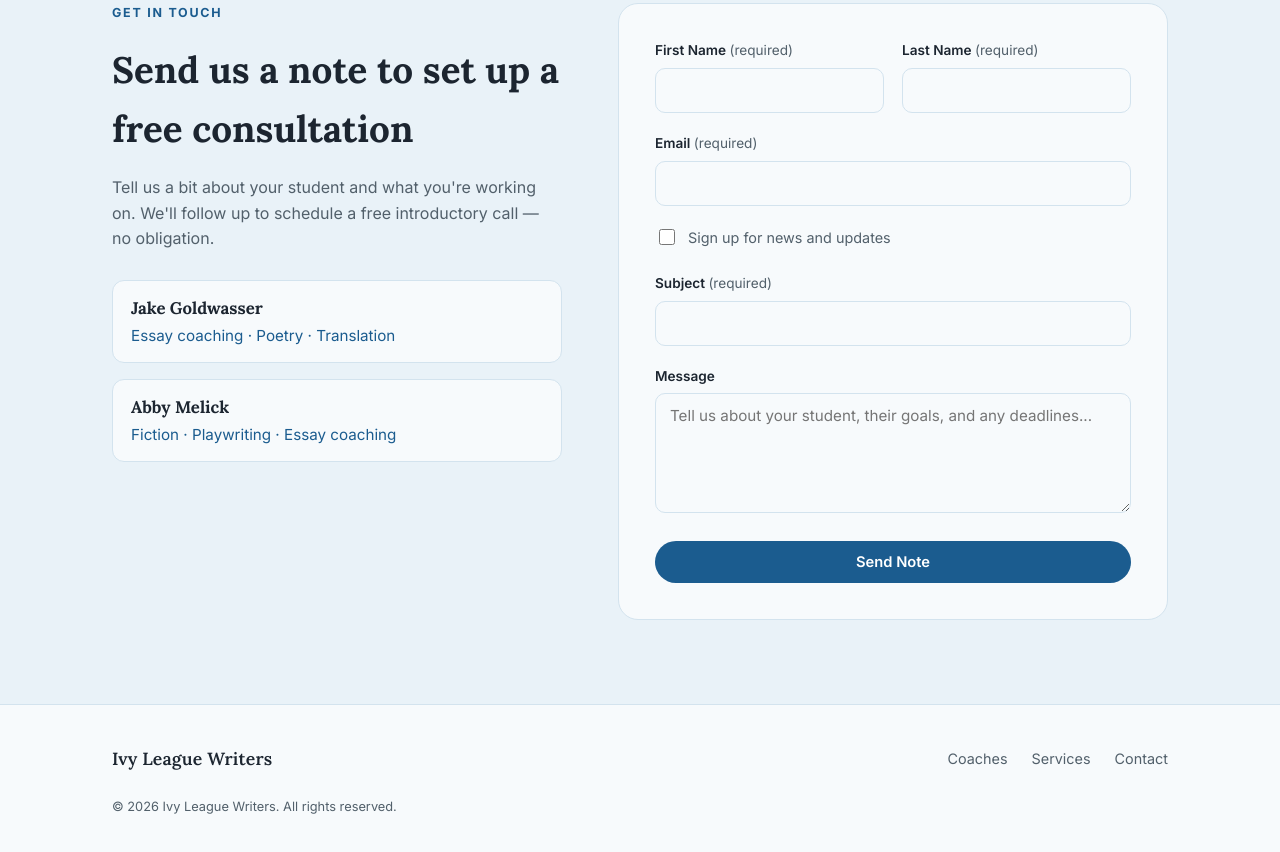
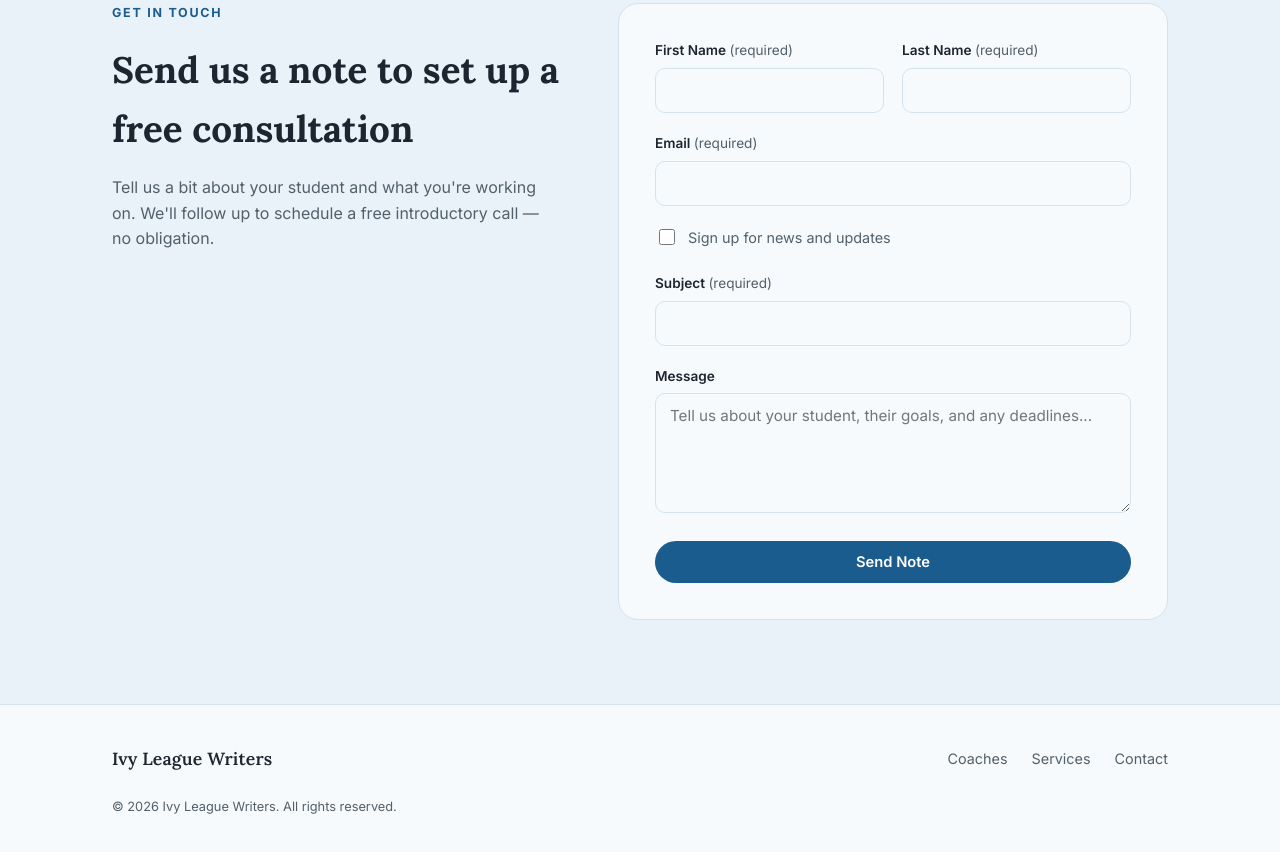
Before and after one commit to jakegoldwasser/ivy-league-writers, a plain HTML site: page index.html in a window 1280 px wide. Shown: the part 3498-4350 px from the top of the page. Drawn offline with Linux system fonts and the light colour scheme.

Commit message:
Remove redundant coach boxes from the contact section
Jake and Abby's names/specialties already appear in the Coaches
section above; repeating them just above the form was redundant.

Co-Authored-By: Claude Sonnet 5 <noreply@anthropic.com>

```diff
--- a/index.html
+++ b/index.html
@@ -143,10 +143,6 @@
         <div class="eyebrow">Get In Touch</div>
         <h2>Send us a note to set up a free consultation</h2>
         <p>Tell us a bit about your student and what you're working on. We'll follow up to schedule a free introductory call — no obligation.</p>
-        <div class="contact-people">
-          <div><strong>Jake Goldwasser</strong><span>Essay coaching · Poetry · Translation</span></div>
-          <div><strong>Abby Melick</strong><span>Fiction · Playwriting · Essay coaching</span></div>
-        </div>
       </div>
 
       <form id="consult-form" action="https://formsubmit.co/jake.goldwasser@gmail.com" method="POST" novalidate>
--- a/styles.css
+++ b/styles.css
@@ -387,22 +387,6 @@ section { padding: 84px 0; }
 
 .contact-info p { color: var(--ink-soft); margin: 0 0 28px; }
 
-.contact-people { display: flex; flex-direction: column; gap: 16px; }
-
-.contact-people div {
-  display: block;
-  color: var(--ink);
-  font-size: 0.95rem;
-  border: 1px solid var(--line);
-  border-radius: 12px;
-  padding: 14px 18px;
-  background: var(--paper);
-}
-
-.contact-people strong { display: block; font-family: var(--serif); font-size: 1.05rem; margin-bottom: 2px; }
-
-.contact-people span { color: var(--accent); }
-
 form#consult-form {
   background: var(--paper);
   border: 1px solid var(--line);
```
